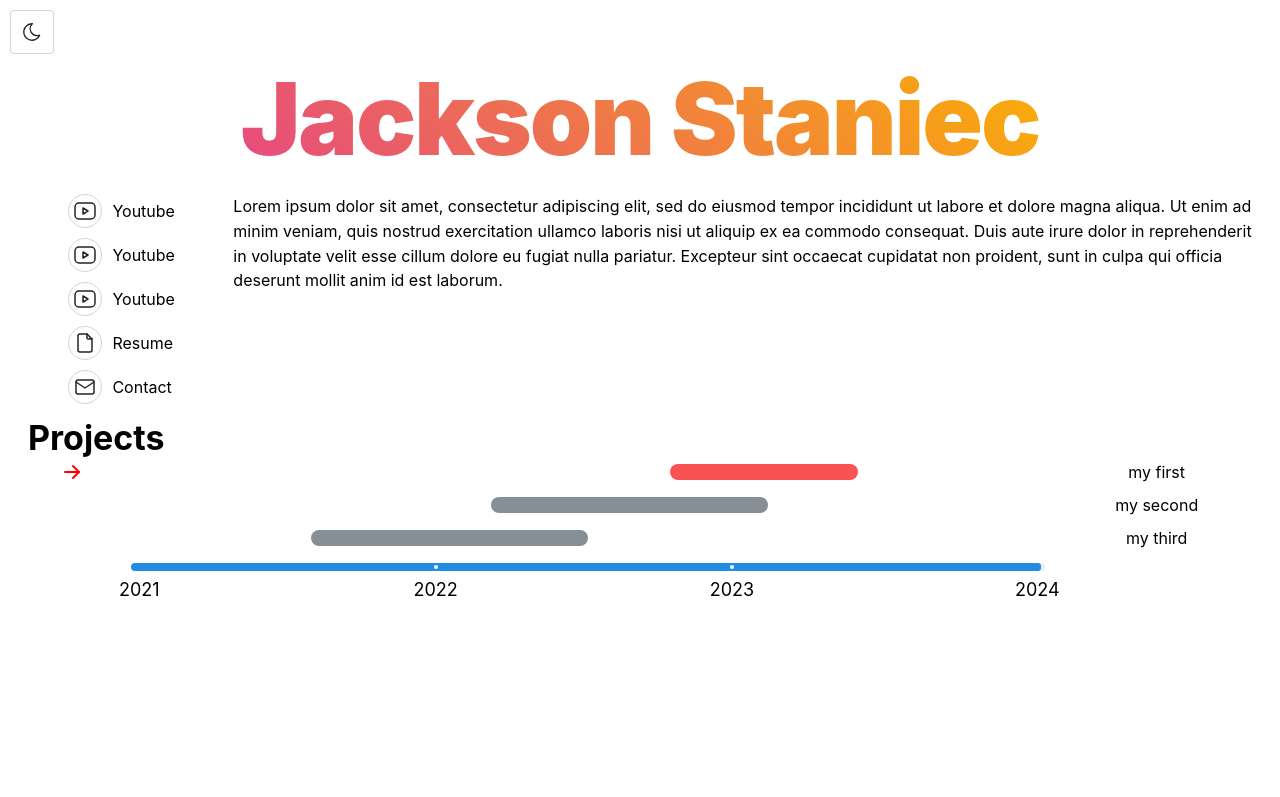
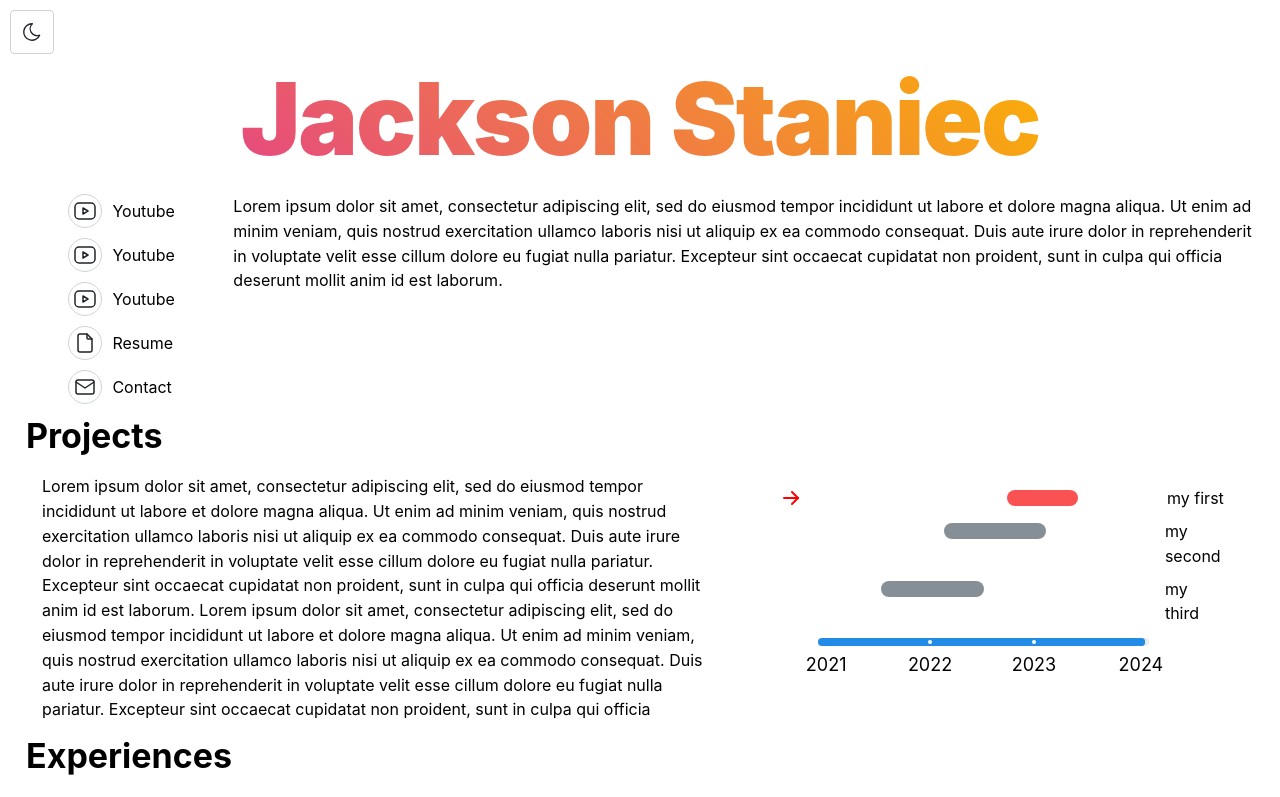
Before and after one commit to JacksonStaniec/engrc3025, a Next.js app: page / in a window 1280 px wide. Shown: the top 797 px of the page. Built offline with nearby package versions, Linux system fonts and the light colour scheme.

Commit message:
Experience skeleton

```diff
--- a/app/page.tsx
+++ b/app/page.tsx
@@ -3,7 +3,7 @@
 import { Name } from '../components/Name/Name';
 import { ColorSchemeToggle } from '../components/ColorSchemeToggle/ColorSchemeToggle';
 import { About } from '@/components/About/About';
-import { GanntChart } from '@/components/GanntChart/GanntChart';
+import { Exploration } from '@/components/Exploration/Exploration';
 
 export default function HomePage() {
   return (
@@ -11,7 +11,8 @@ export default function HomePage() {
       <ColorSchemeToggle />
       <Name />
       <About />
-      <GanntChart />
+      <Exploration title="Projects" />
+      <Exploration title="Experiences" />
     </>
   );
 }
--- /dev/null
+++ b/components/Experience/Experience.module.css
@@ -0,0 +1,3 @@
+.experience {
+  height: 100%;
+}
--- /dev/null
+++ b/components/Experience/Experience.tsx
@@ -0,0 +1,79 @@
+import { Container, ScrollArea } from '@mantine/core';
+import classes from './Experience.module.css';
+
+export const Experience = () => (
+  <Container className={classes.experience}>
+    <ScrollArea h={250} type="hover" offsetScrollbars scrollbarSize={8} scrollHideDelay={250}>
+      Lorem ipsum dolor sit amet, consectetur adipiscing elit, sed do eiusmod tempor incididunt ut
+      labore et dolore magna aliqua. Ut enim ad minim veniam, quis nostrud exercitation ullamco
+      laboris nisi ut aliquip ex ea commodo consequat. Duis aute irure dolor in reprehenderit in
+      voluptate velit esse cillum dolore eu fugiat nulla pariatur. Excepteur sint occaecat cupidatat
+      non proident, sunt in culpa qui officia deserunt mollit anim id est laborum. Lorem ipsum dolor
+      sit amet, consectetur adipiscing elit, sed do eiusmod tempor incididunt ut labore et dolore
+      magna aliqua. Ut enim ad minim veniam, quis nostrud exercitation ullamco laboris nisi ut
+      aliquip ex ea commodo consequat. Duis aute irure dolor in reprehenderit in voluptate velit
+      esse cillum dolore eu fugiat nulla pariatur. Excepteur sint occaecat cupidatat non proident,
+      sunt in culpa qui officia deserunt mollit anim id est laborum. Lorem ipsum dolor sit amet,
+      consectetur adipiscing elit, sed do eiusmod tempor incididunt ut labore et dolore magna
+      aliqua. Ut enim ad minim veniam, quis nostrud exercitation ullamco laboris nisi ut aliquip ex
+      ea commodo consequat. Duis aute irure dolor in reprehenderit in voluptate velit esse cillum
+      dolore eu fugiat nulla pariatur. Excepteur sint occaecat cupidatat non proident, sunt in culpa
+      qui officia deserunt mollit anim id est laborum. Lorem ipsum dolor sit amet, consectetur
+      adipiscing elit, sed do eiusmod tempor incididunt ut labore et dolore magna aliqua. Ut enim ad
+      minim veniam, quis nostrud exercitation ullamco laboris nisi ut aliquip ex ea commodo
+      consequat. Duis aute irure dolor in reprehenderit in voluptate velit esse cillum dolore eu
+      fugiat nulla pariatur. Excepteur sint occaecat cupidatat non proident, sunt in culpa qui
+      officia deserunt mollit anim id est laborum. Lorem ipsum dolor sit amet, consectetur
+      adipiscing elit, sed do eiusmod tempor incididunt ut labore et dolore magna aliqua. Ut enim ad
+      minim veniam, quis nostrud exercitation ullamco laboris nisi ut aliquip ex ea commodo
+      consequat. Duis aute irure dolor in reprehenderit in voluptate velit esse cillum dolore eu
+      fugiat nulla pariatur. Excepteur sint occaecat cupidatat non proident, sunt in culpa qui
+      officia deserunt mollit anim id est laborum.Lorem ipsum dolor sit amet, consectetur adipiscing
+      elit, sed do eiusmod tempor incididunt ut labore et dolore magna aliqua. Ut enim ad minim
+      veniam, quis nostrud exercitation ullamco laboris nisi ut aliquip ex ea commodo consequat.
+      Duis aute irure dolor in reprehenderit in voluptate velit esse cillum dolore eu fugiat nulla
+      pariatur. Excepteur sint occaecat cupidatat non proident, sunt in culpa qui officia deserunt
+      mollit anim id est laborum. Lorem ipsum dolor sit amet, consectetur adipiscing elit, sed do
+      eiusmod tempor incididunt ut labore et dolore magna aliqua. Ut enim ad minim veniam, quis
+      nostrud exercitation ullamco laboris nisi ut aliquip ex ea commodo consequat. Duis aute irure
+      dolor in reprehenderit in voluptate velit esse cillum dolore eu fugiat nulla pariatur.
+      Excepteur sint occaecat cupidatat non proident, sunt in culpa qui officia deserunt mollit anim
+      id est laborum. Lorem ipsum dolor sit amet, consectetur adipiscing elit, sed do eiusmod tempor
+      incididunt ut labore et dolore magna aliqua. Ut enim ad minim veniam, quis nostrud
+      exercitation ullamco laboris nisi ut aliquip ex ea commodo consequat. Duis aute irure dolor in
+      reprehenderit in voluptate velit esse cillum dolore eu fugiat nulla pariatur. Excepteur sint
+      occaecat cupidatat non proident, sunt in culpa qui officia deserunt mollit anim id est
+      laborum. Lorem ipsum dolor sit amet, consectetur adipiscing elit, sed do eiusmod tempor
+      incididunt ut labore et dolore magna aliqua. Ut enim ad minim veniam, quis nostrud
+      exercitation ullamco laboris nisi ut aliquip ex ea commodo consequat. Duis aute irure dolor in
+      reprehenderit in voluptate velit esse cillum dolore eu fugiat nulla pariatur. Excepteur sint
+      occaecat cupidatat non proident, sunt in culpa qui officia deserunt mollit anim id est
+      laborum. Lorem ipsum dolor sit amet, consectetur adipiscing elit, sed do eiusmod tempor
+      incididunt ut labore et dolore magna aliqua. Ut enim ad minim veniam, quis nostrud
+      exercitation ullamco laboris nisi ut aliquip ex ea commodo consequat. Duis aute irure dolor in
+      reprehenderit in voluptate velit esse cillum dolore eu fugiat nulla pariatur. Excepteur sint
+      occaecat cupidatat non proident, sunt in culpa qui officia deserunt mollit anim id est
+      laborum. Lorem ipsum dolor sit amet, consectetur adipiscing elit, sed do eiusmod tempor
+      incididunt ut labore et dolore magna aliqua. Ut enim ad minim veniam, quis nostrud
+      exercitation ullamco laboris nisi ut aliquip ex ea commodo consequat. Duis aute irure dolor in
+      reprehenderit in voluptate velit esse cillum dolore eu fugiat nulla pariatur. Excepteur sint
+      occaecat cupidatat non proident, sunt in culpa qui officia deserunt mollit anim id est
+      laborum. Lorem ipsum dolor sit amet, consectetur adipiscing elit, sed do eiusmod tempor
+      incididunt ut labore et dolore magna aliqua. Ut enim ad minim veniam, quis nostrud
+      exercitation ullamco laboris nisi ut aliquip ex ea commodo consequat. Duis aute irure dolor in
+      reprehenderit in voluptate velit esse cillum dolore eu fugiat nulla pariatur. Excepteur sint
+      occaecat cupidatat non proident, sunt in culpa qui officia deserunt mollit anim id est
+      laborum.Lorem ipsum dolor sit amet, consectetur adipiscing elit, sed do eiusmod tempor
+      incididunt ut labore et dolore magna aliqua. Ut enim ad minim veniam, quis nostrud
+      exercitation ullamco laboris nisi ut aliquip ex ea commodo consequat. Duis aute irure dolor in
+      reprehenderit in voluptate velit esse cillum dolore eu fugiat nulla pariatur. Excepteur sint
+      occaecat cupidatat non proident, sunt in culpa qui officia deserunt mollit anim id est
+      laborum. Lorem ipsum dolor sit amet, consectetur adipiscing elit, sed do eiusmod tempor
+      incididunt ut labore et dolore magna aliqua. Ut enim ad minim veniam, quis nostrud
+      exercitation ullamco laboris nisi ut aliquip ex ea commodo consequat. Duis aute irure dolor in
+      reprehenderit in voluptate velit esse cillum dolore eu fugiat nulla pariatur. Excepteur sint
+      occaecat cupidatat non proident, sunt in culpa qui officia deserunt mollit anim id est
+      laborum.
+    </ScrollArea>
+  </Container>
+);
--- /dev/null
+++ b/components/Exploration/Exploration.tsx
@@ -0,0 +1,22 @@
+import { Container, Grid, Space, Title } from '@mantine/core';
+import { Experience } from '../Experience/Experience';
+import { GanntChart } from '../GanntChart/GanntChart';
+
+type ExporationProps = {
+  title: string;
+};
+
+export const Exploration = ({ title }: ExporationProps) => (
+  <Container m="xs" maw="100%">
+    <Title>{title}</Title>
+    <Space h="md" />
+    <Grid>
+      <Grid.Col span={{ base: 12, md: 7 }}>
+        <Experience />
+      </Grid.Col>
+      <Grid.Col span={{ base: 12, md: 5 }}>
+        <GanntChart />
+      </Grid.Col>
+    </Grid>
+  </Container>
+);
--- a/components/GanntChart/GanntChart.tsx
+++ b/components/GanntChart/GanntChart.tsx
@@ -1,6 +1,6 @@
 import { useState } from 'react';
 import { IconArrowDown, IconArrowRight } from '@tabler/icons-react';
-import { Center, Container, Grid, Text, Title } from '@mantine/core';
+import { Center, Container, Grid, Text } from '@mantine/core';
 import { Timeline } from '../Timeline/Timeline';
 import classes from './GanntChart.module.css';
 import { TimeAxis } from './TimeAxis';
@@ -19,7 +19,6 @@ export const GanntChart = () => {
   return (
     <>
       <Container m="sm" maw="100%">
-        <Title>Projects</Title>
         {experienceRanges.map(({ title, range }, i) => (
           <Grid className={classes['column-arrangement']}>
             <Grid.Col span={{ base: 12, md: 1 }}>
```
